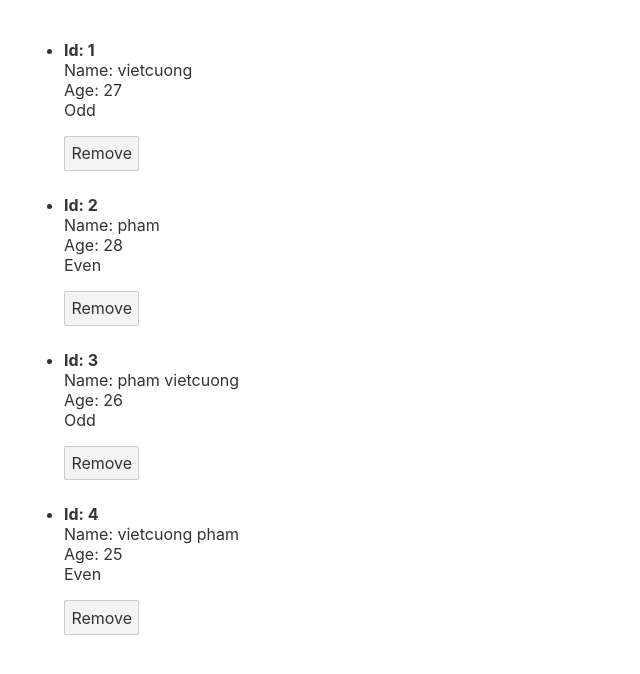
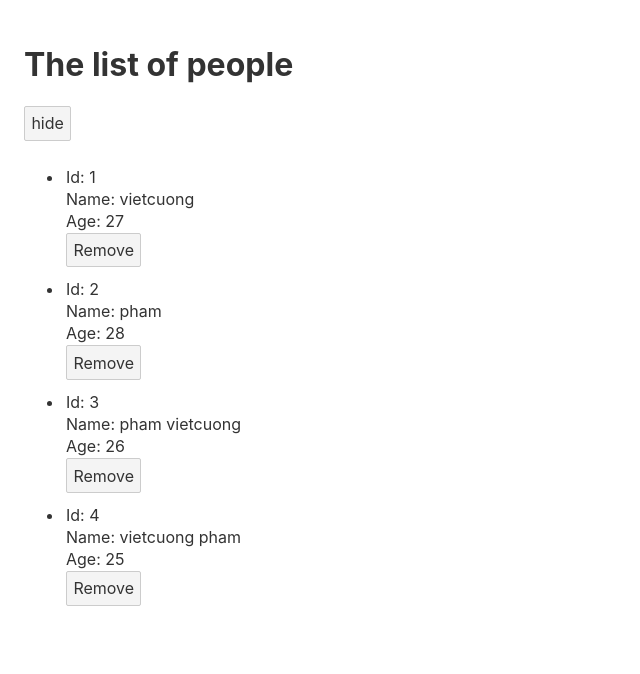
Before and after one commit to vietcuongworldworks/learb-svelte, a Svelte app: page / in a window 1280 px wide. Shown: the top 674 px of the page, without its empty margins (0-640 px from the left). Built offline with nearby package versions, Linux system fonts and the light colour scheme.

Commit message:
part-09: component

```diff
--- a/src/App.svelte
+++ b/src/App.svelte
@@ -1,35 +1,9 @@
 <script>
-	// export let name;
-	import PeopleData from "../data/people.json";
-	let people = PeopleData;
-
-	function handleClick(deleteId) {
-		//Remove the person by id
-		people = people.filter((savePerson) => savePerson.id != deleteId);
-	}
+	import Modal from "./Modal/Modal.svelte";
 </script>
 
 <main>
-	<ul>
-		{#each people as person}
-			<li>
-				<p>
-					<b>Id: {person.id}</b><br />
-					Name: {person.name}<br />
-					Age: {person.age}<br />
-					{#if person.id % 2 === 0}
-						Even
-					{:else}
-						Odd
-					{/if}
-				</p>
-				<button on:click={() => handleClick(person.id)}>Remove</button>
-			</li>
-		{:else}
-			<!-- if peole is empty -->
-			<p>No information.</p>
-		{/each}
-	</ul>
+	<Modal />
 </main>
 
 <style>
--- /dev/null
+++ b/src/Modal/Modal.svelte
@@ -0,0 +1,44 @@
+<script>
+    import PeopleData from "../../data/people.json";
+
+    let people = PeopleData;
+    let showModal = true;
+
+    function handleClick(deleteId) {
+        //Remove the person by id
+        people = people.filter((savePerson) => savePerson.id != deleteId);
+    }
+
+    function modalTextHandle() {
+        showModal = showModal ? false : true;
+    }
+</script>
+
+<div>
+    <h1>The list of people</h1>
+    <button on:click={modalTextHandle}>{showModal ? `hide` : `show`}</button>
+    {#if showModal}
+        <ul>
+            {#each people as person}
+                <li>
+                    <table>
+                        <tr>Id: {person.id}</tr>
+                        <tr>Name: {person.name}</tr>
+                        <tr>Age: {person.age}</tr>
+                        <tr>
+                            <button on:click={() => handleClick(person.id)}>
+                                Remove
+                            </button>
+                        </tr>
+                    </table>
+                </li>
+            {:else}
+                <!-- if peole is empty -->
+                <p>No information.</p>
+            {/each}
+        </ul>
+    {/if}
+</div>
+
+<style>
+</style>
```
